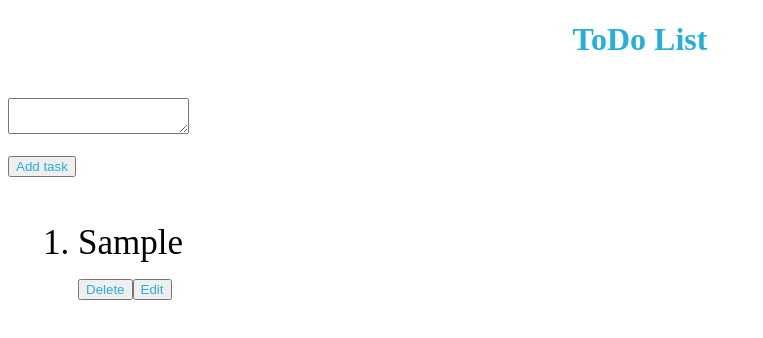
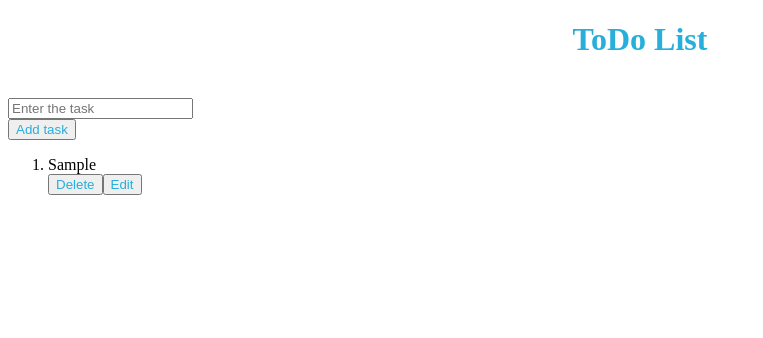
Before and after one commit to JyothirmaiKakumanu/React-Assignment-5---Todo-List-React, a React app: page / in a window 1280 px wide. Both pictures are taken after typing "Sample" into the empty fields and a click on the button "Add task". Shown: the top 338 px of the page, without its empty margins (0-763 px from the left). Built offline with nearby package versions, Linux system fonts and the light colour scheme.

Commit message:
committed

```diff
--- a/src/components/App.js
+++ b/src/components/App.js
@@ -66,12 +66,13 @@ function App()
 		<br/>
 		<EnterTask id="task"
 			value={task}
+			type="text"
 			// onChange={(e)=>setTask(e.target.value)}
 			onChange ={handleInput}
 			placeholder="Enter the task"/>
 		<br/>
 		<button id="btn"
-		type="submit"
+
 			onClick={addItem}>
 			Add task
 		</button>
@@ -81,6 +82,8 @@ function App()
 				return (
 					<DisplayTasks
 						className ="list"
+						classNameDelete="delete"
+                		classNameEdit="edit"
 						key={index}
 						id={index}
 						text={item}
--- a/src/components/DisplayTasks.js
+++ b/src/components/DisplayTasks.js
@@ -23,7 +23,7 @@ const DisplayTasks = (props) => {
     return (
         <>
             {/* {props.taskArr.map((item,index)=>{ */}
-            <div className="container">
+            <div className="todo">
                 <li className ={props.className}
                 //  id = {props.id}
                 //  key={props.key}
--- a/src/components/EnterTask.js
+++ b/src/components/EnterTask.js
@@ -3,14 +3,15 @@ import React from 'react';
 const EnterTask = (props) => {
 
     return (
-        <div>
-            <textarea
+            <input
                 id={props.id}
+                type={props.type}
                 value={props.value}
+                placeholder={props.placeholder}
                 onChange = {props.onChange}
             />
 
-        </div>
+
     );
 };
 
```
